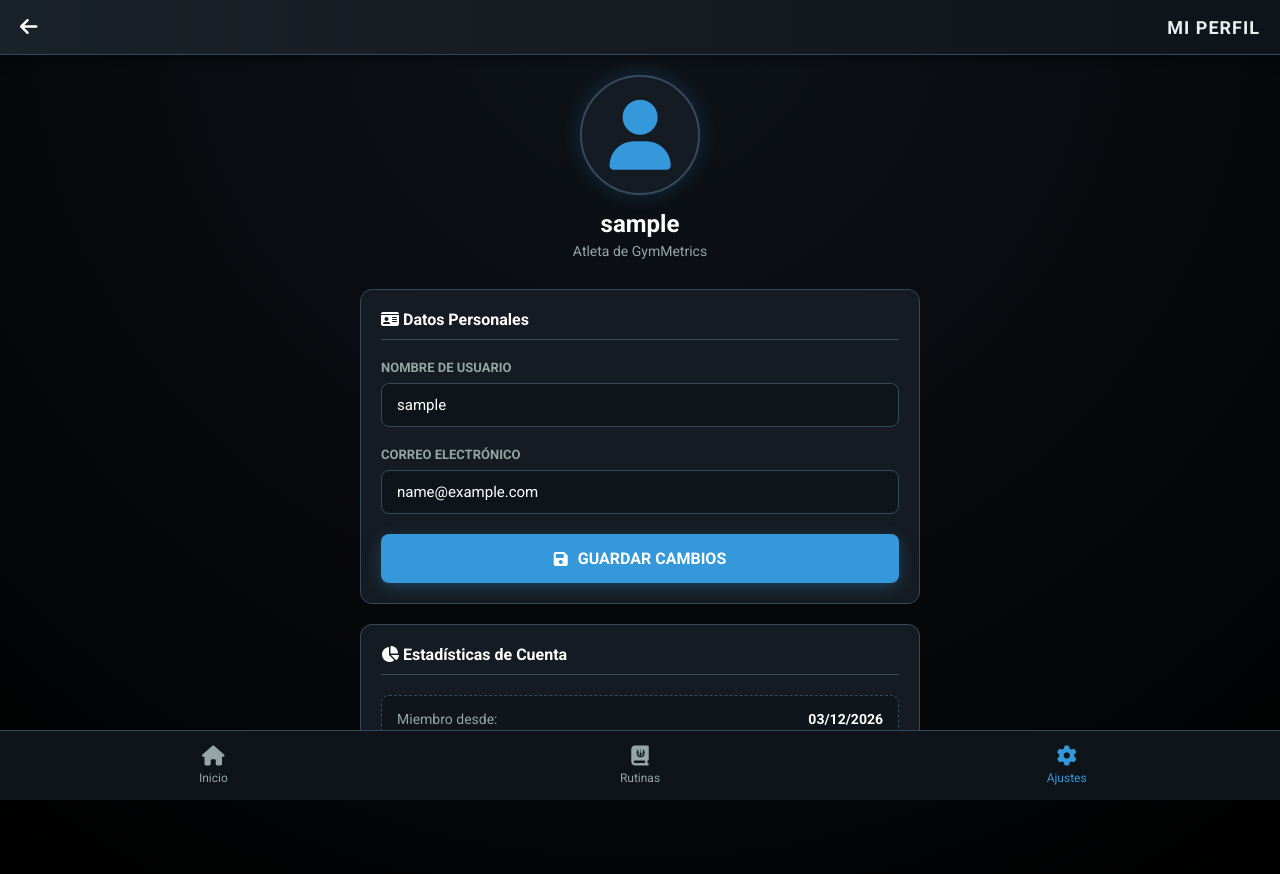
After one commit to ElOrange12/GymMetrics, a PHP site: page /perfil.php in a window 1280 px wide. The commit adds this page. Run offline with PHP 8.4, Linux system fonts and the light colour scheme; the visitor is signed in with stand-in values (Sample User, id 1).

Commit message:
23/2/2026

```diff
--- a/front/exito.php
+++ b/front/exito.php
@@ -113,10 +113,11 @@ try {
         </div>
 
         <div class="nav-profile" style="display: flex; align-items: center; gap: 15px;">
-            <div style="display: flex; align-items: center; gap: 8px;">
+            <a href="perfil.php" style="display: flex; align-items: center; gap: 8px; text-decoration: none; color: inherit; transition: 0.2s;" onmouseover="this.style.opacity='0.8'" onmouseout="this.style.opacity='1'">
                 <span class="username"><?php echo htmlspecialchars($nombre_usuario); ?></span>
                 <div class="avatar"><i class="fa-solid fa-user"></i></div>
-            </div>
+            </a>
+
             <a href="controladores/logout.php" style="color: #e74c3c; font-size: 20px; text-decoration: none; padding: 5px; transition: 0.3s;" title="Cerrar sesión">
                 <i class="fa-solid fa-arrow-right-from-bracket"></i>
             </a>
--- /dev/null
+++ b/front/perfil.php
@@ -0,0 +1,139 @@
+<?php
+// front/perfil.php
+session_start();
+if (!isset($_SESSION['user_id'])) {
+    header("Location: index.php");
+    exit();
+}
+
+require_once 'inc/bd.php';
+$user_id = $_SESSION['user_id'];
+$mensaje = '';
+
+// Si el usuario pulsa el botón de "Guardar Cambios"
+if ($_SERVER['REQUEST_METHOD'] === 'POST') {
+    $nuevo_nombre = isset($_POST['nombre_usuario']) ? trim($_POST['nombre_usuario']) : '';
+    $nuevo_email = isset($_POST['email']) ? trim($_POST['email']) : '';
+
+    if (!empty($nuevo_nombre) && !empty($nuevo_email)) {
+        try {
+            $stmtUpdate = $pdo->prepare("UPDATE usuarios SET nombre_usuario = ?, email = ? WHERE id = ?");
+            $stmtUpdate->execute([$nuevo_nombre, $nuevo_email, $user_id]);
+            $mensaje = '<div class="alert success"><i class="fa-solid fa-check-circle"></i> Perfil actualizado correctamente.</div>';
+        } catch (PDOException $e) {
+            $mensaje = '<div class="alert error"><i class="fa-solid fa-triangle-exclamation"></i> Error: Ese nombre o correo ya podrían estar en uso.</div>';
+        }
+    } else {
+        $mensaje = '<div class="alert error"><i class="fa-solid fa-triangle-exclamation"></i> Por favor, no dejes campos vacíos.</div>';
+    }
+}
+
+// Obtener los datos actuales del usuario para mostrarlos en el formulario
+try {
+    $stmt = $pdo->prepare("SELECT nombre_usuario, email, fecha_registro FROM usuarios WHERE id = ?");
+    $stmt->execute([$user_id]);
+    $user = $stmt->fetch(PDO::FETCH_ASSOC);
+
+    // Por si acaso están vacíos en la BD, evitamos errores
+    $nombre_actual = !empty($user['nombre_usuario']) ? $user['nombre_usuario'] : '';
+    $email_actual = !empty($user['email']) ? $user['email'] : '';
+    $fecha_registro = !empty($user['fecha_registro']) ? date('d/m/Y', strtotime($user['fecha_registro'])) : 'Desconocida';
+
+} catch (PDOException $e) {
+    die("Error al cargar el perfil: " . $e->getMessage());
+}
+?>
+
+<!DOCTYPE html>
+<html lang="es">
+<head>
+    <meta charset="UTF-8">
+    <meta name="viewport" content="width=device-width, initial-scale=1.0">
+    <title>Mi Perfil | GymMetrics</title>
+    <link rel="stylesheet" href="css/exito.css">
+    <link href="https://fonts.googleapis.com/css2?family=Roboto:wght@300;400;700&display=swap" rel="stylesheet">
+    <link rel="stylesheet" href="https://cdnjs.cloudflare.com/ajax/libs/font-awesome/6.4.0/css/all.min.css">
+    <style>
+        .profile-container { padding: 20px; max-width: 600px; margin: 0 auto; padding-bottom: 90px; }
+
+        .profile-header-box { text-align: center; margin-bottom: 30px; }
+        .profile-avatar-large { font-size: 70px; color: var(--blue-neon, #3498db); background: #151b22; width: 120px; height: 120px; line-height: 120px; border-radius: 50%; margin: 0 auto 15px auto; border: 2px solid #34495e; box-shadow: 0 0 20px rgba(52, 152, 219, 0.2); }
+        .profile-header-box h2 { color: white; margin: 0 0 5px 0; font-size: 24px; }
+        .profile-header-box p { color: var(--text-muted, #95a5a6); margin: 0; font-size: 14px; }
+
+        .profile-card { background: #151b22; border: 1px solid #34495e; border-radius: 12px; padding: 20px; margin-bottom: 20px; }
+        .profile-card h3 { margin-top: 0; color: white; border-bottom: 1px solid #34495e; padding-bottom: 10px; font-size: 16px; margin-bottom: 20px;}
+
+        .form-group { margin-bottom: 20px; }
+        .form-group label { display: block; color: var(--text-muted, #95a5a6); margin-bottom: 8px; font-size: 13px; font-weight: bold; text-transform: uppercase;}
+        .form-control { width: 100%; padding: 12px 15px; border-radius: 8px; border: 1px solid #34495e; background: #0f141a; color: white; font-family: 'Roboto', sans-serif; font-size: 15px; box-sizing: border-box; transition: 0.3s;}
+        .form-control:focus { outline: none; border-color: var(--blue-neon, #3498db); background: #1a222a;}
+
+        .btn-save { background: var(--blue-neon, #3498db); color: white; border: none; padding: 15px; width: 100%; border-radius: 8px; font-weight: bold; font-size: 16px; cursor: pointer; transition: 0.2s; display: flex; align-items: center; justify-content: center; gap: 10px; box-shadow: 0 4px 15px rgba(52, 152, 219, 0.3);}
+        .btn-save:active { transform: scale(0.98); }
+
+        .stats-row { display: flex; justify-content: space-between; background: rgba(0,0,0,0.2); padding: 15px; border-radius: 8px; border: 1px dashed #34495e; color: var(--text-muted); font-size: 14px;}
+        .stats-row span { color: white; font-weight: bold; }
+
+        .alert { padding: 15px; border-radius: 8px; margin-bottom: 20px; font-size: 14px; display: flex; align-items: center; gap: 10px;}
+        .alert.success { background: rgba(46, 204, 113, 0.1); border: 1px solid #2ecc71; color: #2ecc71; }
+        .alert.error { background: rgba(231, 76, 60, 0.1); border: 1px solid #e74c3c; color: #e74c3c; }
+    </style>
+</head>
+<body>
+
+    <nav class="navbar">
+        <a href="exito.php" style="color: white; font-size: 20px; margin-right: 15px;"><i class="fa-solid fa-arrow-left"></i></a>
+        <span style="font-weight: bold; font-size: 18px; letter-spacing: 1px;">MI PERFIL</span>
+    </nav>
+
+    <div class="profile-container">
+
+        <?php echo $mensaje; ?>
+
+        <div class="profile-header-box">
+            <div class="profile-avatar-large">
+                <i class="fa-solid fa-user"></i>
+            </div>
+            <h2><?php echo htmlspecialchars($nombre_actual); ?></h2>
+            <p>Atleta de GymMetrics</p>
+        </div>
+
+        <div class="profile-card">
+            <h3><i class="fa-solid fa-id-card"></i> Datos Personales</h3>
+            <form action="perfil.php" method="POST">
+
+                <div class="form-group">
+                    <label for="nombre_usuario">Nombre de Usuario</label>
+                    <input type="text" id="nombre_usuario" name="nombre_usuario" class="form-control" value="<?php echo htmlspecialchars($nombre_actual); ?>" required>
+                </div>
+
+                <div class="form-group">
+                    <label for="email">Correo Electrónico</label>
+                    <input type="email" id="email" name="email" class="form-control" value="<?php echo htmlspecialchars($email_actual); ?>" required>
+                </div>
+
+                <button type="submit" class="btn-save">
+                    <i class="fa-solid fa-floppy-disk"></i> GUARDAR CAMBIOS
+                </button>
+            </form>
+        </div>
+
+        <div class="profile-card">
+            <h3><i class="fa-solid fa-chart-pie"></i> Estadísticas de Cuenta</h3>
+            <div class="stats-row">
+                <div>Miembro desde:</div>
+                <span><?php echo $fecha_registro; ?></span>
+            </div>
+            </div>
+
+    </div>
+
+    <nav class="bottom-nav" style="position: fixed; bottom: 0; left: 0; width: 100%; background: #0f141a; border-top: 1px solid #34495e; display: flex; justify-content: space-around; padding: 15px 0; z-index: 1000;">
+        <a href="exito.php" class="nav-item" style="color: var(--text-muted); text-decoration: none; display: flex; flex-direction: column; align-items: center; gap: 5px; font-size: 12px; width: 33%;"><i class="fa-solid fa-house" style="font-size: 20px;"></i><span>Inicio</span></a>
+        <a href="rutinas.php" class="nav-item" style="color: var(--text-muted); text-decoration: none; display: flex; flex-direction: column; align-items: center; gap: 5px; font-size: 12px; width: 33%;"><i class="fa-solid fa-book-journal-whills" style="font-size: 20px;"></i><span>Rutinas</span></a>
+        <a href="perfil.php" class="nav-item" style="color: var(--blue-neon, #3498db); text-decoration: none; display: flex; flex-direction: column; align-items: center; gap: 5px; font-size: 12px; width: 33%;"><i class="fa-solid fa-gear" style="font-size: 20px;"></i><span>Ajustes</span></a>
+    </nav>
+
+</body>
+</html>
```
